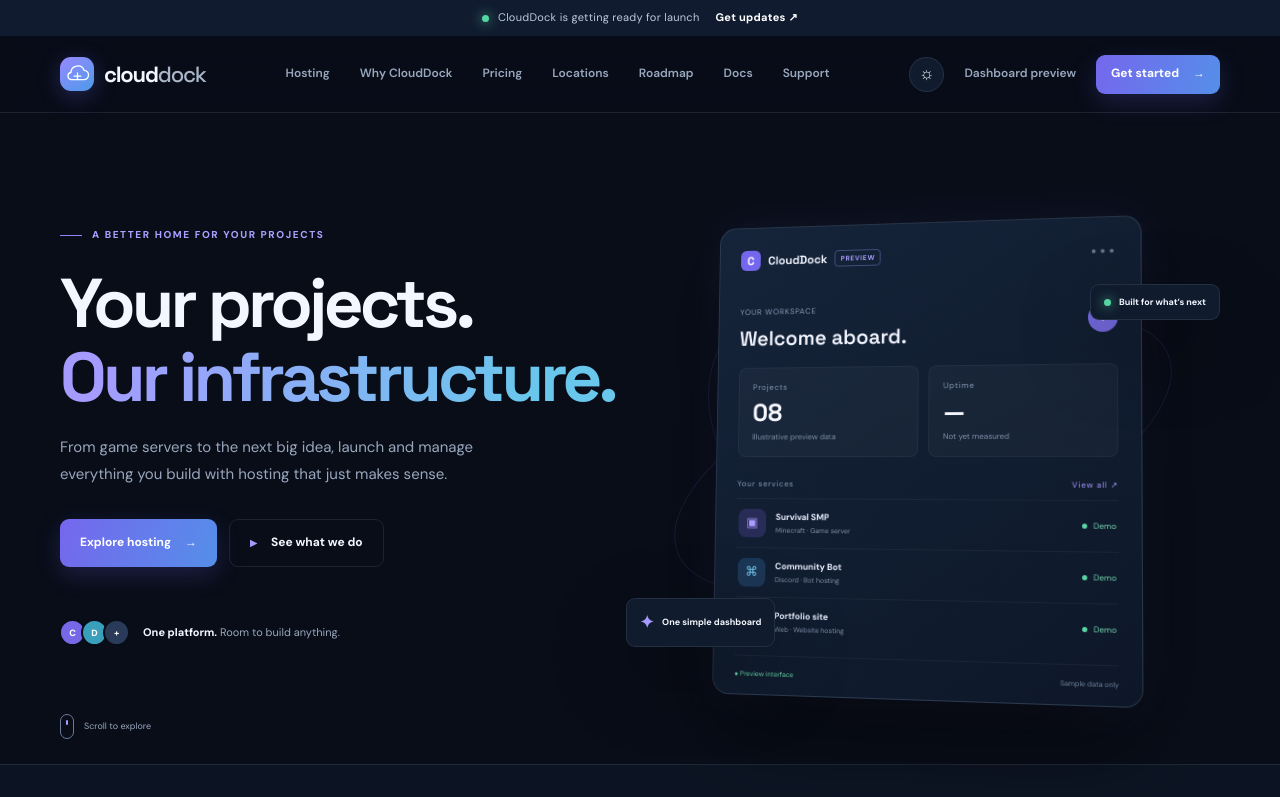
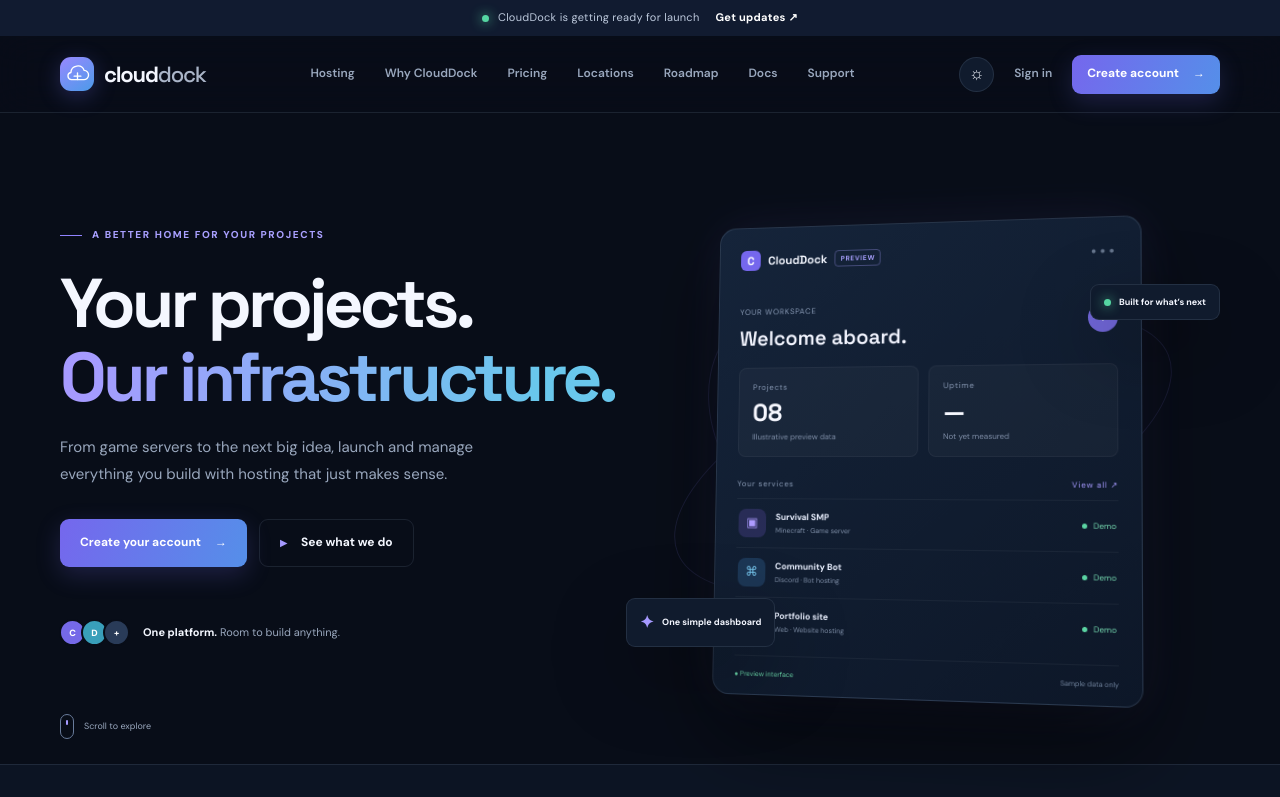
Before and after one commit to GlitchyBoy-YT/CloudDock, a plain HTML site: page index.html in a window 1280 px wide. Shown: the top 797 px of the page. Drawn offline with Linux system fonts and the light colour scheme.

Commit message:
Connect CloudDock homepage to account authentication

```diff
--- a/index.html
+++ b/index.html
@@ -21,7 +21,7 @@
       <div class="nav-links">
         <a href="products.html">Hosting</a><a href="#features">Why CloudDock</a><a href="pricing.html">Pricing</a><a href="locations.html">Locations</a><a href="roadmap.html">Roadmap</a><a href="docs.html">Docs</a><a href="support.html">Support</a>
       </div>
-      <div class="nav-actions"><button class="theme-toggle" aria-label="Switch color theme"><span class="theme-icon">☼</span></button><a class="nav-login" href="dashboard.html">Dashboard preview</a><a class="button button-small button-primary" href="#pricing">Get started <span>→</span></a></div>
+      <div class="nav-actions"><button class="theme-toggle" aria-label="Switch color theme"><span class="theme-icon">☼</span></button><a class="nav-login" href="login.html">Sign in</a><a class="button button-small button-primary" href="signup.html">Create account <span>→</span></a></div>
     </nav>
   </header>
   <main>
@@ -30,7 +30,7 @@
         <div class="eyebrow"><span class="eyebrow-line"></span> A better home for your projects</div>
         <h1>Your projects.<br><span class="gradient-text">Our infrastructure.</span></h1>
         <p class="hero-lede">From game servers to the next big idea, launch and manage everything you build with hosting that just makes sense.</p>
-        <div class="hero-buttons"><a class="button button-primary" href="#hosting">Explore hosting <span>→</span></a><a class="button button-ghost" href="#features"><span class="play-icon">▶</span> See what we do</a></div>
+        <div class="hero-buttons"><a class="button button-primary" href="signup.html">Create your account <span>→</span></a><a class="button button-ghost" href="#features"><span class="play-icon">▶</span> See what we do</a></div>
         <div class="hero-proof"><div class="avatar-stack"><span> C </span><span> D </span><span>+</span></div><p><strong>One platform.</strong> Room to build anything.</p></div>
       </div>
       <div class="hero-visual" aria-label="Illustration of the CloudDock control panel">
@@ -67,7 +67,7 @@
     <section class="cta-section" id="newsletter"><div class="container cta-inner"><div><div class="eyebrow"><span class="eyebrow-line"></span> Be there from day one</div><h2>Something good<br>is <span class="gradient-text">coming online.</span></h2><p>Follow the project and keep an eye out for launch news, product updates, and early previews.</p></div><div class="cta-actions"><a class="button button-primary" href="https://github.com/GlitchyBoy-YT/CloudDock" target="_blank" rel="noreferrer">Follow development <span>↗</span></a><a class="button button-ghost" href="mailto:hello@clouddock.host">Contact the team</a><small>CloudDock is currently in development. Features shown are planned concepts, not a live service guarantee.</small></div></div></section>
     <section class="section container faq-section" id="faq"><div class="section-heading"><div><div class="eyebrow"><span class="eyebrow-line"></span> A few answers</div><h2>Good questions.<br><span class="muted-heading">Straight answers.</span></h2></div><p>Have another question? Reach out and we'll point you in the right direction.</p></div><div class="faq-list"><details><summary>Is CloudDock available right now?<span>+</span></summary><p>CloudDock is currently in development. This website is an early public preview; purchasing and service provisioning are not available yet.</p></details><details><summary>What kinds of hosting are planned?<span>+</span></summary><p>The planned categories include Minecraft, other game servers, Discord bots, websites, virtual private servers, and databases.</p></details><details><summary>Can I manage all my services in one place?<span>+</span></summary><p>A unified control panel is part of the product direction. Its features and supported integrations will be announced as development progresses.</p></details><details><summary>Where can I follow development?<span>+</span></summary><p>Visit the CloudDock GitHub repository to follow changes, report issues, and see what is being worked on.</p></details></div></section>
   </main>
-  <footer class="site-footer" id="account"><div class="container"><div class="footer-top"><a class="brand" href="#"><span class="brand-mark"><svg viewBox="0 0 40 40" aria-hidden="true"><path d="M11 27.5h18.2a6.8 6.8 0 0 0 .7-13.6A10.2 10.2 0 0 0 10.2 17a5.3 5.3 0 0 0 .8 10.5Z"/><path d="M15 22.5h10M20 17.5v10"/></svg></span><span>cloud<span class="brand-light">dock</span></span></a><p>Make room for what you're building.</p><div class="footer-nav"><a href="products.html">Products</a><a href="pricing.html">Pricing</a><a href="locations.html">Locations</a><a href="status.html">Status</a><a href="roadmap.html">Roadmap</a><a href="docs.html">Docs</a><a href="support.html">Support</a><a href="terms.html">Terms</a><a href="privacy.html">Privacy</a></div><a class="back-top" href="#">Back to top ↑</a></div><div class="footer-bottom"><span>© <span id="year"></span> CloudDock. All rights reserved.</span><div><a href="https://github.com/GlitchyBoy-YT/CloudDock" target="_blank" rel="noreferrer">GitHub</a><a href="mailto:hello@clouddock.host">Contact</a><a href="#faq">FAQ</a></div><span class="footer-status"><i></i> In development</span></div></div></footer>
+  <footer class="site-footer" id="account"><div class="container"><div class="footer-top"><a class="brand" href="#"><span class="brand-mark"><svg viewBox="0 0 40 40" aria-hidden="true"><path d="M11 27.5h18.2a6.8 6.8 0 0 0 .7-13.6A10.2 10.2 0 0 0 10.2 17a5.3 5.3 0 0 0 .8 10.5Z"/><path d="M15 22.5h10M20 17.5v10"/></svg></span><span>cloud<span class="brand-light">dock</span></span></a><p>Make room for what you're building.</p><div class="footer-nav"><a href="products.html">Products</a><a href="login.html">Sign in</a><a href="signup.html">Create account</a><a href="pricing.html">Pricing</a><a href="locations.html">Locations</a><a href="status.html">Status</a><a href="roadmap.html">Roadmap</a><a href="docs.html">Docs</a><a href="support.html">Support</a><a href="terms.html">Terms</a><a href="privacy.html">Privacy</a></div><a class="back-top" href="#">Back to top ↑</a></div><div class="footer-bottom"><span>© <span id="year"></span> CloudDock. All rights reserved.</span><div><a href="https://github.com/GlitchyBoy-YT/CloudDock" target="_blank" rel="noreferrer">GitHub</a><a href="mailto:hello@clouddock.host">Contact</a><a href="#faq">FAQ</a></div><span class="footer-status"><i></i> In development</span></div></div></footer>
   <script src="assets/js/main.js"></script>
 </body>
 </html>
```
